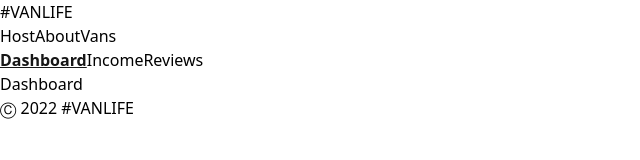
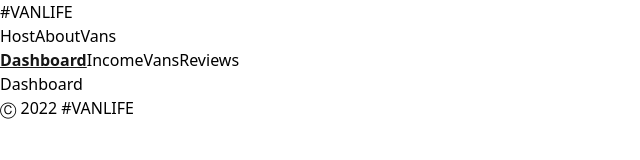
Before and after one commit to fcbvttn123/react-routing-tutorial, a React (Vite) app: page /host in a window 1280 px wide. Shown: the top 160 px of the page, without its empty margins (0-640 px from the left). Built offline with nearby package versions, Linux system fonts and the light colour scheme; what miragejs would draw is missing.

Commit message:
Tutorial 33

```diff
--- a/src/App.jsx
+++ b/src/App.jsx
@@ -9,6 +9,8 @@ import { Dashboard } from './pages/Host/Dashboard';
 import { Income } from './pages/Host/Income';
 import { Reviews } from './pages/Host/Reviews';
 import { Host } from './components/Host';
+import { Vans as HostVans } from './pages/Host/Vans';
+import { VanDetail as  HostVanDetail } from './pages/Host/VanDetail';
 
 function App() {
   return (
@@ -24,6 +26,8 @@ function App() {
               <Route index element={<Dashboard />}/>
               <Route path="income" element={<Income />}/>
               <Route path="reviews" element={<Reviews />}/>
+              <Route path="vans" element={<HostVans />}/>
+              <Route path="vans/:id" element={<HostVanDetail />}/>
             </Route>
         </Route>
       </Routes>
--- a/src/components/Host.jsx
+++ b/src/components/Host.jsx
@@ -15,6 +15,9 @@ export function Host() {
                 <NavLink style={(obj) => obj.isActive ? activeLinkStyle : null} to="/host/income">
                     Income
                 </NavLink>
+                <NavLink style={(obj) => obj.isActive ? activeLinkStyle : null} to="/host/vans">
+                    Vans
+                </NavLink>
                 <NavLink style={(obj) => obj.isActive ? activeLinkStyle : null} to="/host/reviews">
                     Reviews
                 </NavLink>
--- /dev/null
+++ b/src/pages/Host/VanDetail.jsx
@@ -0,0 +1,5 @@
+export function VanDetail() {
+    return (
+        <h1>Van Detail</h1>
+    )
+}
--- /dev/null
+++ b/src/pages/Host/Vans.jsx
@@ -0,0 +1,5 @@
+export function Vans() {
+    return (
+        <h1>Host Van List Page</h1>
+    )
+}
```
